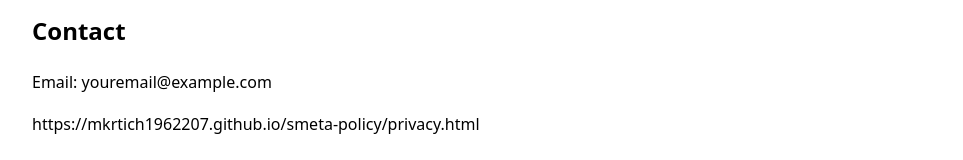
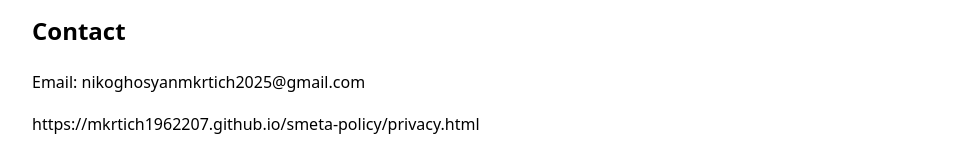
Before and after one commit to Mkrtich19612207/smeta-policy, a plain HTML site: page privacy.html in a window 1280 px wide. Shown: the part 1087-1247 px from the top of the page, without its empty margins (158-1121 px from the left). Drawn offline with Linux system fonts and the light colour scheme.

Commit message:
Update privacy.html

```diff
--- a/privacy.html
+++ b/privacy.html
@@ -30,7 +30,7 @@
 <h2>Deletion</h2>
 <p>Files can be deleted from within the app or via the device’s file manager.</p>
 <h2>Contact</h2>
-<p>Email: youremail@example.com</p>
+<p>Email: nikoghosyanmkrtich2025@gmail.com</p>
 </body>
 </html>
 https://mkrtich1962207.github.io/smeta-policy/privacy.html
```
